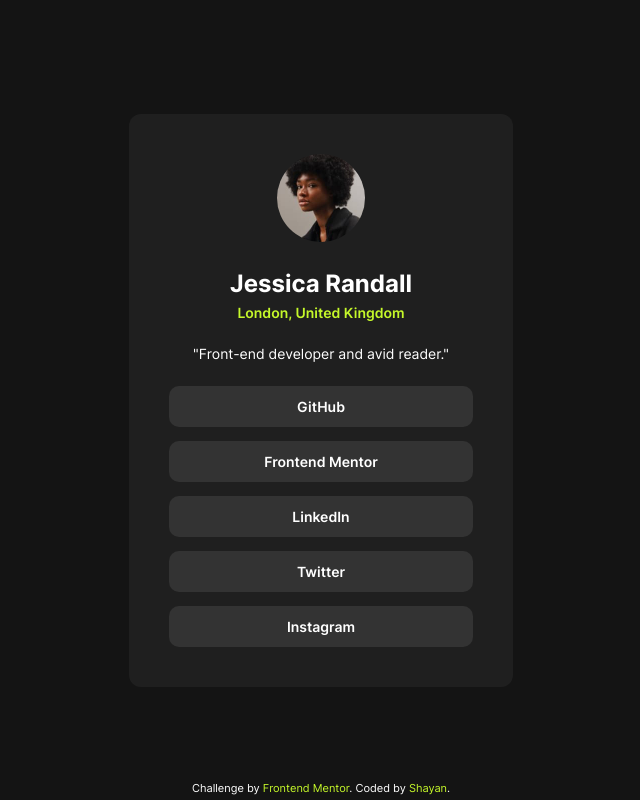
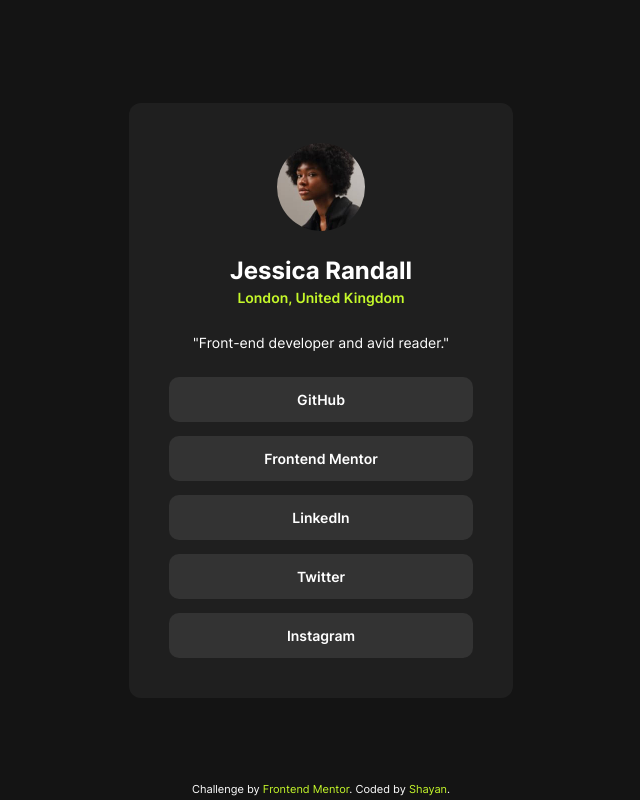
Before and after one commit to shayanfa76/frontend-learning-journey, a plain HTML site: page 01-HTML-CSS-Basic/006-Social-Links-Profile/index.html in a window 1280 px wide. Shown: the whole page, without its empty margins (319-959 px from the left). Drawn offline with Linux system fonts and the light colour scheme.

Commit message:
change line-height and Add new pic

```diff
--- a/01-HTML-CSS-Basic/006-Social-Links-Profile/style.css
+++ b/01-HTML-CSS-Basic/006-Social-Links-Profile/style.css
@@ -24,6 +24,7 @@ body {
     min-height: 100vh;
     font-size: 14px;
     font-weight: 400;
+    line-height: 150%;
     display: flex;
     justify-content: center;
     align-items: center;
@@ -93,7 +94,7 @@ body {
     font-size: 0.6875rem;
     text-align: center;
     position: absolute;
-    bottom: 5px;
+    bottom: 0px;
 }
 .attribution a {
     color: var(--green);
```
